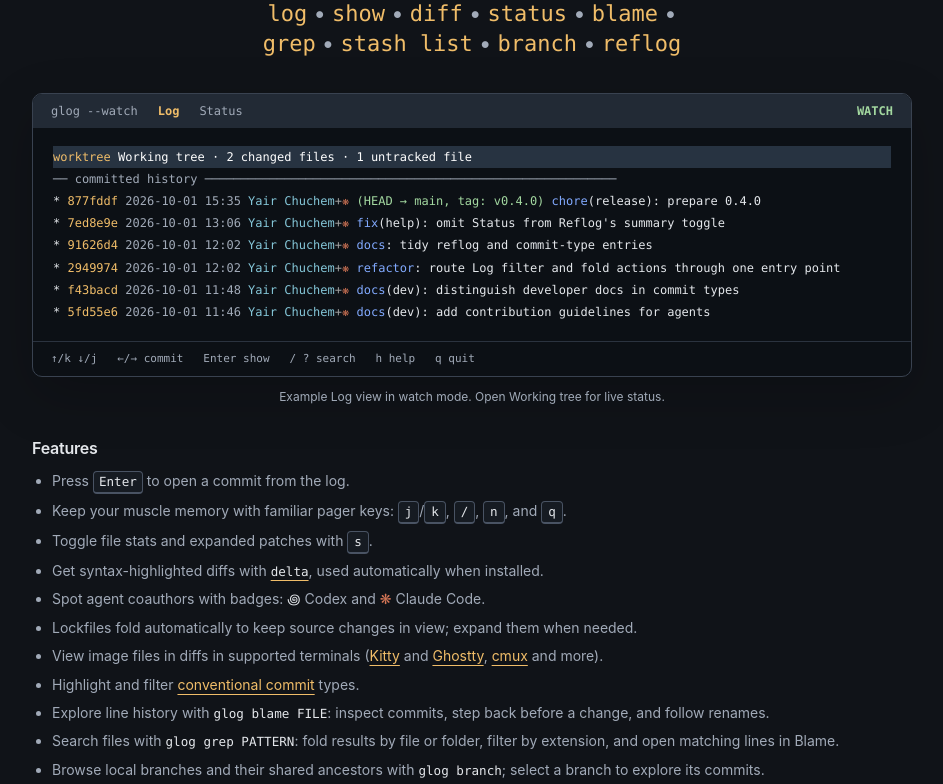
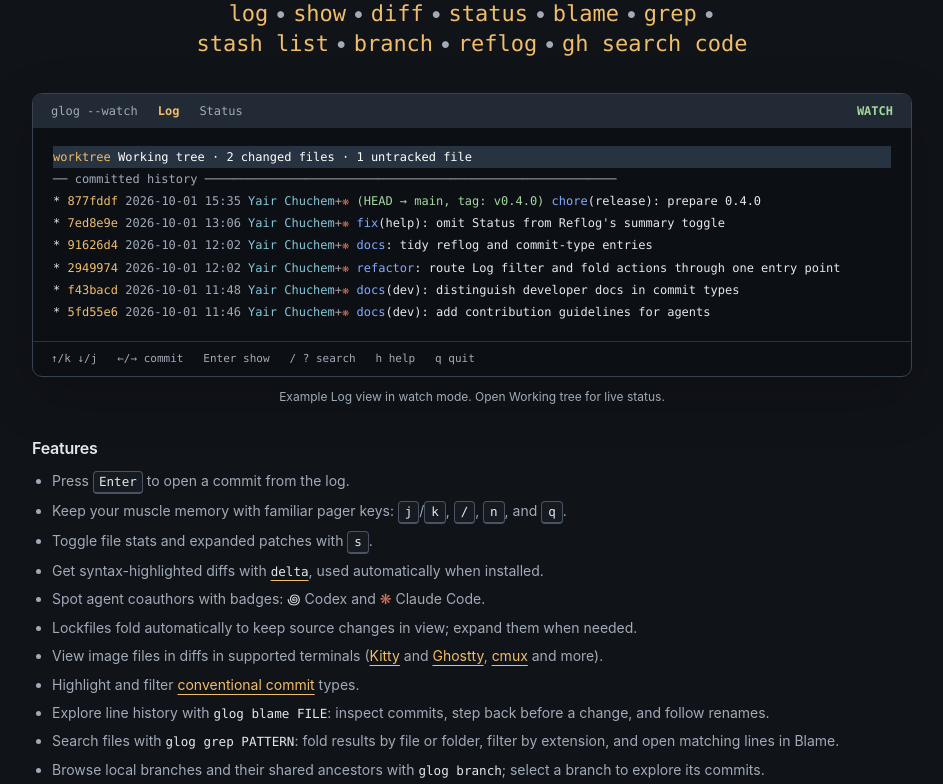
Before and after one commit to yairchu/glog, a plain HTML site: page docs/index.html in a window 1280 px wide. Shown: the part 195-979 px from the top of the page, without its empty margins (168-1111 px from the left). Drawn offline with Linux system fonts and the light colour scheme.

Commit message:
docs: list GitHub code search on the landing page
Make gh search code discoverable in the hero's command list. Rename the accessible list label to Supported commands so it includes the GitHub CLI command.

Validation: reviewed the HTML diff and ran git diff --check.

Co-authored-by: Codex <codex@openai.com>

```diff
--- a/docs/index.html
+++ b/docs/index.html
@@ -118,7 +118,7 @@
   <main class="wrap">
     <section class="hero" aria-labelledby="heading">
       <h1 id="heading">A read-only terminal UI for git</h1>
-      <ul class="commands" role="list" aria-label="Supported Git commands">
+      <ul class="commands" role="list" aria-label="Supported commands">
         <li><code>log</code><span aria-hidden="true"> •</span></li>
         <li><code>show</code><span aria-hidden="true"> •</span></li>
         <li><code>diff</code><span aria-hidden="true"> •</span></li>
@@ -127,7 +127,8 @@
         <li><code>grep</code><span aria-hidden="true"> •</span></li>
         <li><code>stash&nbsp;list</code><span aria-hidden="true"> •</span></li>
         <li><code>branch</code><span aria-hidden="true"> •</span></li>
-        <li><code>reflog</code></li>
+        <li><code>reflog</code><span aria-hidden="true"> •</span></li>
+        <li><code>gh search code</code></li>
       </ul>
       <figure>
         <div class="terminal" role="group" aria-label="Illustrative glog Log view in watch mode. The Working tree row is selected above committed history. Each commit shows its hash, date, author, coauthor badge, and highlighted commit type. Log and Status tabs and a WATCH indicator appear above.">
```
